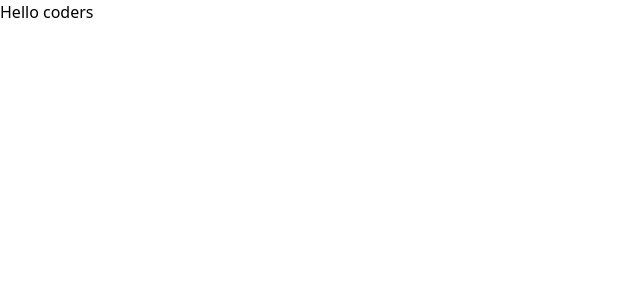
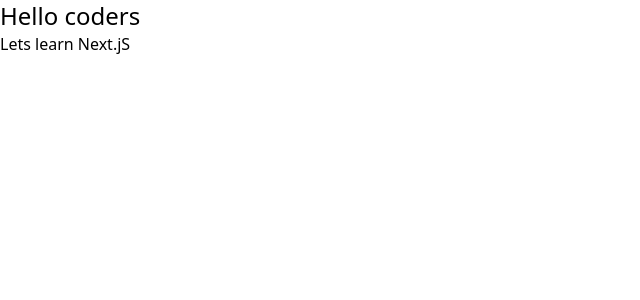
Before and after one commit to ig-ayush/Nextjs-practice-lab, a Next.js app: page / in a window 1280 px wide. Shown: the top 300 px of the page, without its empty margins (0-640 px from the left). Built offline with nearby package versions, Linux system fonts and the light colour scheme.

Commit message:
Reset all the file code

```diff
--- a/app/page.tsx
+++ b/app/page.tsx
@@ -1,5 +1,8 @@
 export default function Home() {
   return (
-    <h1>Hello coders</h1>
+    <div className="container">
+      <h1 className="text-2xl">Hello coders</h1>
+      <h2>Lets learn Next.jS</h2>
+    </div>
   );
 }
```
